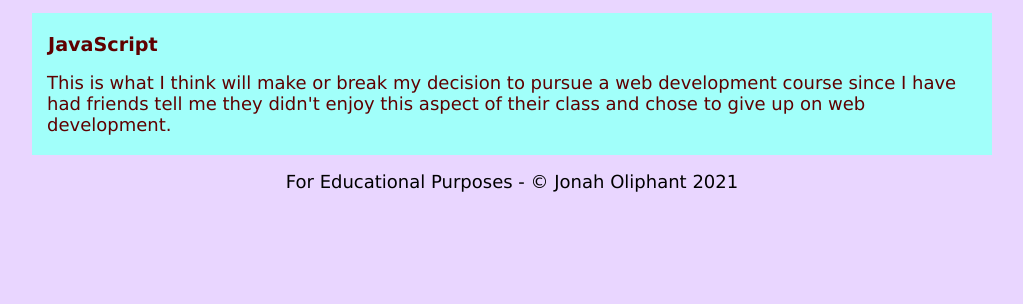
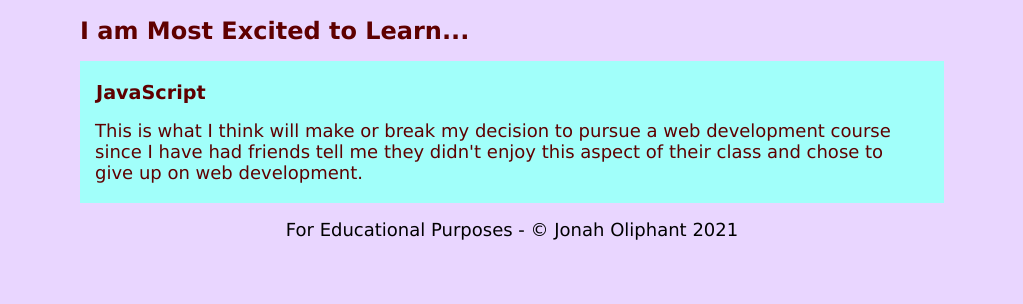
Before and after one commit to JonahOliphant/Personal-Technology-Interest-Page, a plain HTML site: page index.html in a window 1280 px wide. Shown: the part 727-1031 px from the top of the page, without its empty margins (128-1151 px from the left). Before the commit the page ends 935 px from the top, so only its background shows below. Drawn offline with Linux system fonts and the light colour scheme.

Commit message:
border width

```diff
--- a/index.css
+++ b/index.css
@@ -23,7 +23,7 @@ body {
 
 #container {
     width: 960px;
-   /* border: 4px solid green; */
+    border: 3rem solid rgb(233, 214, 255);
     margin: 0 auto;
 }
 
```
